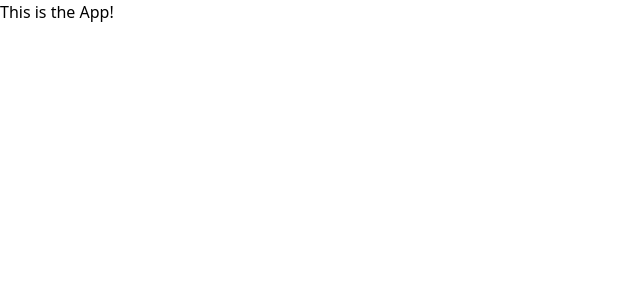
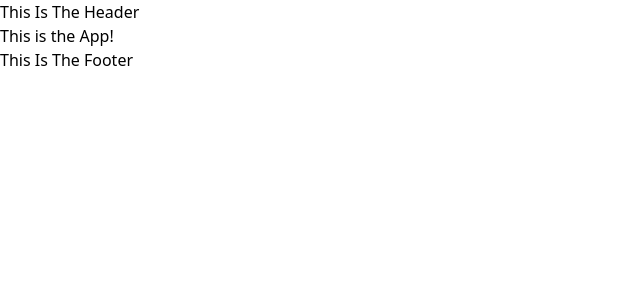
Before and after one commit to pdaly91/DiversedBeauty, a React (Vite) app: page / in a window 1280 px wide. Shown: the top 300 px of the page, without its empty margins (0-640 px from the left). Built offline with nearby package versions, Linux system fonts and the light colour scheme.

Commit message:
add header and footer components

```diff
--- a/src/App.jsx
+++ b/src/App.jsx
@@ -1,14 +1,18 @@
-import { useState } from 'react'
+import { useState } from 'react';
+import Header from './components/Header.jsx';
+import Footer from './components/Footer.jsx';
 
-function App() {
+const App = () => {
 
   return (
     <>
+      <Header />
       <div>
         This is the App!
       </div>
+      <Footer />
     </>
   )
 }
 
-export default App
+export default App;
--- /dev/null
+++ b/src/components/Footer.jsx
@@ -0,0 +1,11 @@
+const Footer = () => {
+  return (
+    <>
+      <div>
+        This Is The Footer
+      </div>
+    </>
+  )
+};
+
+export default Footer;
--- /dev/null
+++ b/src/components/Header.jsx
@@ -0,0 +1,11 @@
+const Header = () => {
+  return (
+    <>
+      <div>
+        This Is The Header
+      </div>
+    </>
+  )
+};
+
+export default Header;
```
